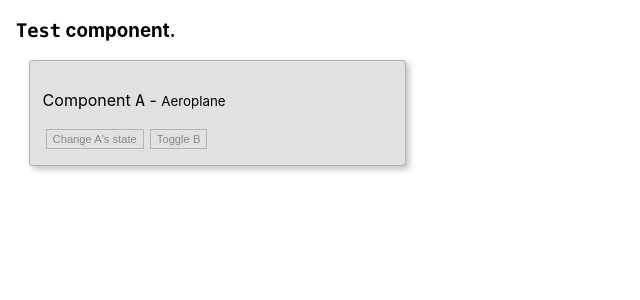
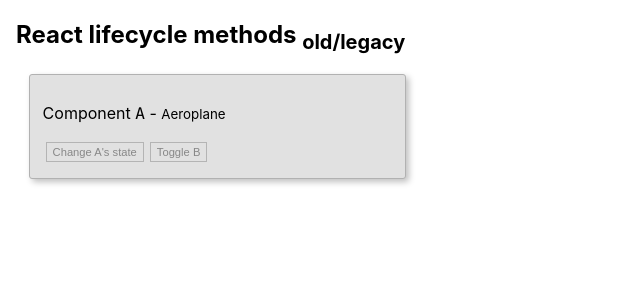
Before and after one commit to efdotjay/react-experiment, a React (Create React App) app: page / in a window 1280 px wide. Shown: the top 300 px of the page, without its empty margins (0-640 px from the left). Built offline with nearby package versions, Linux system fonts and the light colour scheme.

Commit message:
Adds title.

```diff
--- a/src/App.js
+++ b/src/App.js
@@ -2,13 +2,13 @@
 import React from 'react';
 // import logo from './logo.svg';
 // import './App.css';
-import { Test, ComponentA } from './components';
+import { ComponentA } from './components';
 
 export default class App extends React.Component {
   render() {
     return (
       <div>
-        <Test />
+        <h2>React lifecycle methods <sub>old/legacy</sub></h2>
         <ComponentA />
       </div>
     );
```
